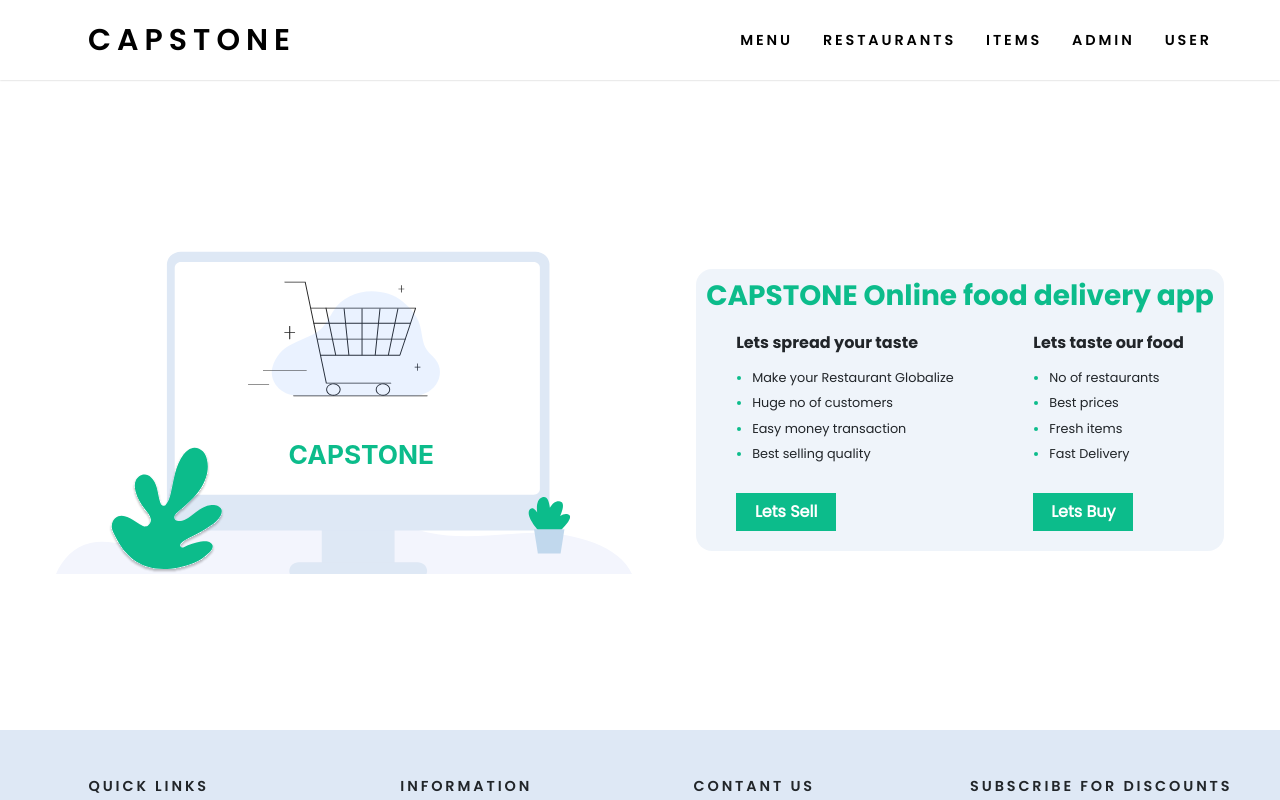
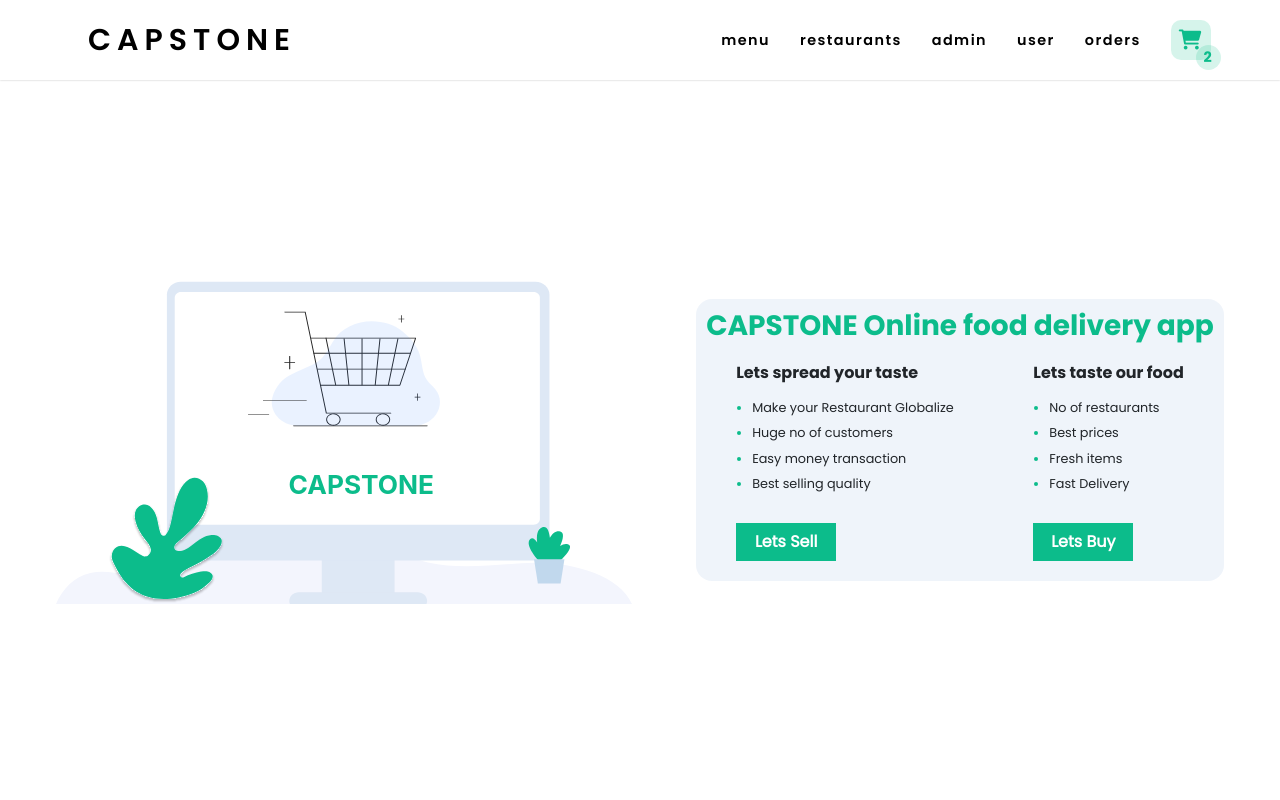
Before and after one commit to vajaganidhanesh/capstone-frontend, a React (Create React App) app: page / in a window 1280 px wide. Shown: the top 800 px of the page. Built offline with nearby package versions, Linux system fonts and the light colour scheme; the HTML template or start-up script is replaced by a standard one.

Commit message:
ui updated in all the components

```diff
--- a/src/components/header.css
+++ b/src/components/header.css
@@ -2,9 +2,10 @@
 .header{
     height: 80px;
     width:100%;
-    /* position: fixed;
-    z-index: 100; */
-    box-shadow: 0px 0px 2px rgba(0, 0, 0, 0.25)
+    position: fixed;
+    z-index: 100;
+    box-shadow: 0px 0px 2px rgba(0, 0, 0, 0.25);
+    background-color: rgba(255, 255, 255, 0.685);
 
 }
 .mobile{
@@ -58,6 +59,7 @@
     align-items: center;
     justify-content: center;
     column-gap: 30px;
+    padding-right: 20px;
 }
 
 .nav_link{
@@ -65,8 +67,7 @@
     font-family:semibold;
     font-weight: 450;
     font-size: 16px;
-    text-transform: uppercase;
-    letter-spacing: .2em;
+    letter-spacing: .1em;
     font-size: .9em;
 }
 
@@ -88,3 +89,23 @@ button > a{
 button > a:hover{
     color: #0CBC8B;
 }
+
+.header_img_cart{
+    border-radius: 50%;
+    position: relative;
+}
+
+.product_count{
+    width: 25px;
+    height: 25px;
+    background: #0cbc8a2b;
+    position: absolute;
+    bottom: -10px;
+    right: -10px;
+    border-radius: 50%;
+    display: flex;
+    align-items: center;
+    justify-content: center;
+    font-family: bold;
+    color: #0CBC8B;
+}
--- a/src/components/header.js
+++ b/src/components/header.js
@@ -19,11 +19,20 @@ function Header()
 
                             <Link to="/restaurants"><li className="nav_link">restaurants</li></Link>
 
-                            <Link to=""><li className="nav_link">items</li></Link>
-
                             <Link to="/restaurantLogin"><li className="nav_link">admin</li></Link>
 
                             <Link to="/userlogin"><li className="nav_link">user</li></Link>
+
+                            <Link to=""><li className="nav_link">orders</li></Link>
+
+                            <Link to="/cart"><li className="nav_link">
+
+                                    <div className="section_img header_img_cart">
+                                      <i className="fa-solid fa-cart-shopping"></i>
+                                      <div className='product_count'>2</div>
+                                    </div>
+
+                                </li></Link>
 
                             {/* <i className="fa-solid fa-cart-shopping"></i> */}
                         </ul>
--- a/src/pageCSS/allitems.css
+++ b/src/pageCSS/allitems.css
@@ -1,5 +1,8 @@
 
 /* css for updateitem model */
+.allitems_main{
+    padding-top: 90px;
+}
 .update_item{
     width: 100%;
     height: 100vh;
@@ -33,7 +36,7 @@
     display: flex;
     justify-content: space-between;
     align-items: center;
-    background: #DFE6F5;
+    background: #dfe6f5c9;
 }
 
 .item_container{
@@ -46,6 +49,7 @@
     row-gap: 20px;
     padding: 10px;
     padding-left: 6%;
+    padding-top: 100px;
 }
 
 .item_details{
@@ -112,6 +116,14 @@
     justify-content: space-between;
 }
 
+.all_item_container{
+    padding-top: 10px;
+
+    /* flex-direction: column; */
+    /* row-gap: 10px;
+    padding-right: 60px; */
+}
+
 /* css for additems container */
 .add_items_container{
     width: 100%;
--- a/src/pageCSS/cart.css
+++ b/src/pageCSS/cart.css
@@ -1,7 +1,7 @@
 .cart_container{
     width: 100%;
     background-color:#dee8f579;
-
+    padding-top: 80px;
 }
 
 .cart_main_container{
@@ -10,13 +10,16 @@
     align-items: center;
     min-height:80vh;
 }
-
+.cart_bgc{
+    background-color: #fff!important;
+}
 .cart_header{
     display: flex;
     align-items: center;
     justify-content: center;
     column-gap: 10px;
     position: relative;
+
 }
 .cart_addmore{
 
--- a/src/pageCSS/landingpage.css
+++ b/src/pageCSS/landingpage.css
@@ -1,13 +1,14 @@
 .landpage{
     width: 100%;
-    height: 80vh;
+    height: 100vh;
     background:white;
     display: flex;
     justify-content: center;
     align-items: center;
     flex-direction: column;
     row-gap: 10px;
-    margin-top: 10px;
+    /* margin-top: 10px; */
+    padding-top: 80px;
 }
 .landpage_main{
     flex-direction: row;
--- a/src/pageCSS/menu.css
+++ b/src/pageCSS/menu.css
@@ -1,6 +1,7 @@
 .menu_bar{
     padding: 10px 65px;
     padding-left: 87px;
+
 }
 .menu_bar > h3{
     font-family: semibold;
@@ -9,7 +10,7 @@
 .cart_section{
     height: 50px;
     width: 50px;
-    background-color: #fff;
+    background-color:  #0cbc8a2b;
     display: flex;
     justify-content: center;
     align-items: center;
--- a/src/pageCSS/restaurantList.css
+++ b/src/pageCSS/restaurantList.css
@@ -1,5 +1,5 @@
 .restaurantList_container{
-    margin-top: 1px;
+    /* margin-top: 1px; */
     width: 100%;
     min-height: 90vh;
     background-color: #F3F5FD;
@@ -9,6 +9,7 @@
     flex-direction: column;
     row-gap: 10px;
     padding: 10px 0px;
+    padding-top: 100px;
 }
 
 .restaurant_details_container{
--- a/src/pageCSS/restaurantLogin.css
+++ b/src/pageCSS/restaurantLogin.css
@@ -2,6 +2,7 @@
     justify-content: center;
     align-items: center;
     column-gap: 30px;
+    padding-top: 100px;
 }
 
 .restaurant_login{
--- a/src/pages/allitems.js
+++ b/src/pages/allitems.js
@@ -187,12 +187,12 @@ function Allitems()
             }
 
             <Header/>
-            <div className="allitems">
+            <div className="allitems allitems_main">
                 <div className='all_items'>
                     <h3>Your Restaurant items</h3>
                     <Link to='/createitem'><button>add more</button></Link>
                 </div>
-                    <div className='item_container'>
+                    <div className='item_container all_item_container'>
 
                         {
                             items.length!==0?
--- a/src/pages/cart.js
+++ b/src/pages/cart.js
@@ -203,7 +203,7 @@ function Cart()
 
                     <div className='cart_container'>
 
-                        <div className='all_items menu_bar'>
+                        {/* <div className='all_items menu_bar'>
                             <h3>Your cart</h3>
 
                             <div className='cart_header'>
@@ -219,7 +219,7 @@ function Cart()
                                     <span className='cart_quantity'>{totalData?.quantity}</span>
                                 </div>
                             </div>
-                        </div>
+                        </div> */}
 
 
                     <div className='cart_main_container'>
--- a/src/pages/menu.js
+++ b/src/pages/menu.js
@@ -126,21 +126,21 @@ function Menu()
             <Header/>
 
             <div className="allitems">
-                <div className='all_items menu_bar'>
+                {/* <div className='all_items menu_bar cart_bgc'>
                     <h3>All Items</h3>
 
-                    <div className='cart_header'>
+                    <div className='cart_header '>
 
                         <div className='cart_addmore'>your cart</div>
                         <div className='cart_section'>
                             <i className="fa-sharp fa-solid fa-cart-shopping" onClick={()=>{
                                 navigate("/cart")
                             }}></i>
-                            {/* <span>{cartItems}</span> */}
+                            <span>{cartItems}</span>
                         </div>
 
                     </div>
-                </div>
+                </div> */}
                     <div className='item_container'>
 
                         {
```
